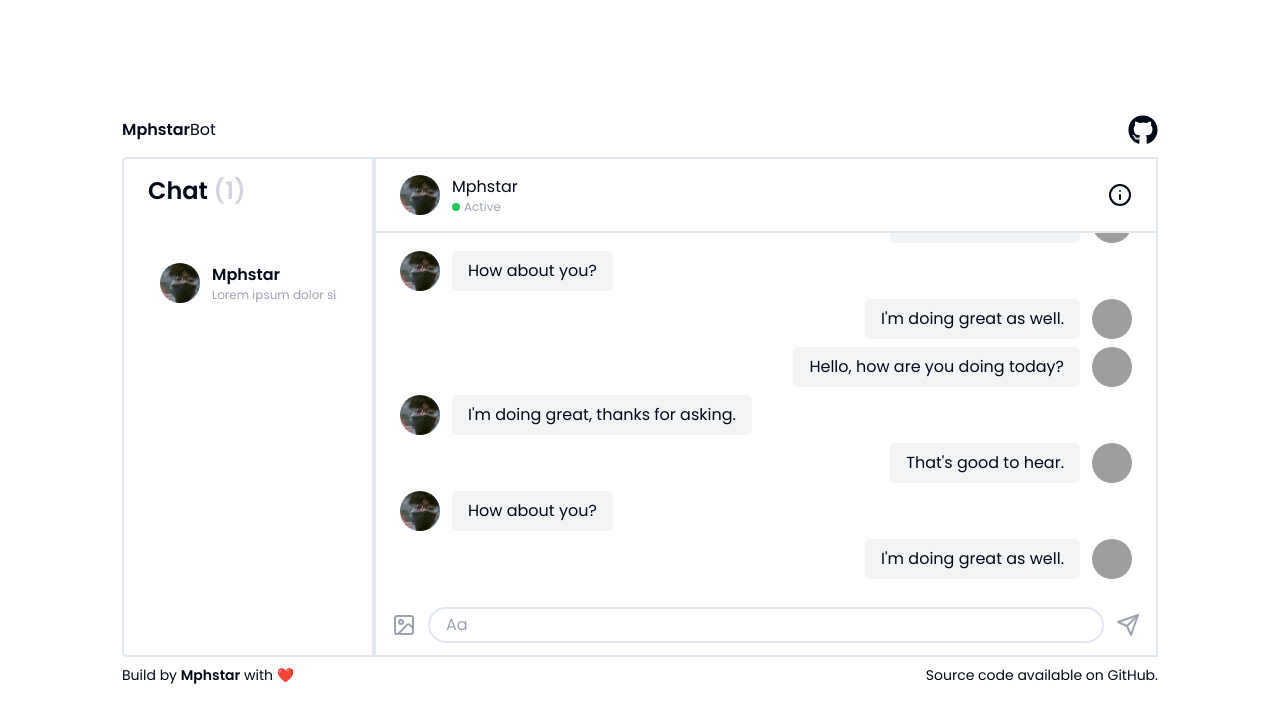
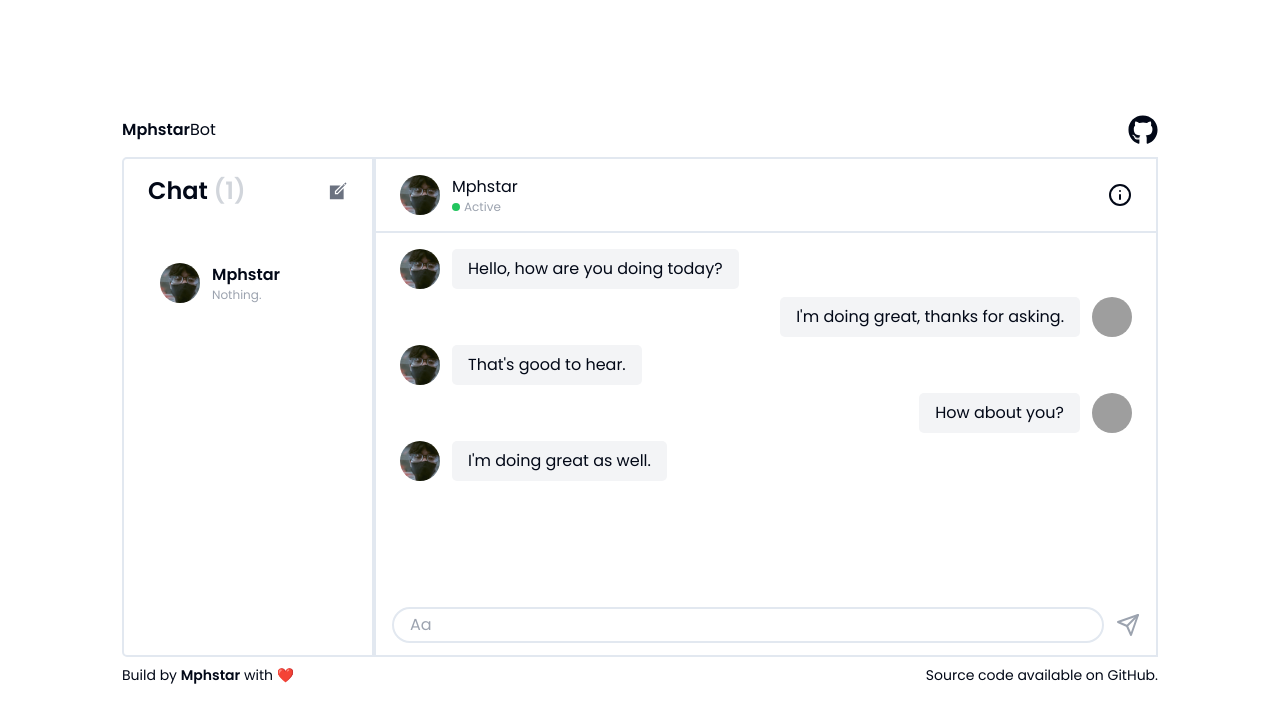
Before and after one commit to mphstar/mphstar-ai, a React (Vite) app: page / in a window 1280 px wide. Shown: the top 722 px of the page. Built offline with nearby package versions, Linux system fonts and the light colour scheme; grey boxes are pictures that could not be loaded.

Commit message:
feat: integrasi ai

```diff
--- a/package.json
+++ b/package.json
@@ -18,6 +18,7 @@
     "react": "^18.2.0",
     "react-dom": "^18.2.0",
     "react-icons": "^5.1.0",
+    "react-markdown": "^9.0.1",
     "tailwind-merge": "^2.3.0",
     "tailwindcss-animate": "^1.0.7"
   },
--- a/src/App.jsx
+++ b/src/App.jsx
@@ -1,14 +1,17 @@
-import { FaFileUpload, FaGithub, FaUser } from "react-icons/fa";
+import { FaGithub, FaUser } from "react-icons/fa";
 import React, { useEffect, useRef, useState } from 'react'
 import { Avatar, AvatarFallback, AvatarImage } from "@/components/ui/avatar";
-import { Delete, Image, Info, Send, Trash } from "lucide-react";
+import { Info, Send, Trash } from "lucide-react";
 import CardChat from "./components/CardChat";
 import chat from "./data/chat";
+import { IoCreateSharp } from "react-icons/io5";
 
 const App = () => {
 
   const ContainerChat = useRef()
   const [image, setImage] = useState()
+  const [loading, setLoading] = useState(false)
+  const [data, setData] = useState(chat)
 
   const handleImage = (e) => {
     setImage(e.target.files[0])
@@ -21,19 +24,56 @@ const App = () => {
   }
 
   useEffect(() => {
-    ContainerChat.current.scrollTop = ContainerChat.current.scrollHeight
+    ContainerChat.current.scrollTo({
+      top: ContainerChat.current.scrollHeight,
+      behavior: 'smooth'
+    })
 
     return () => {
-      ContainerChat.current.scrollTop = ContainerChat.current.scrollHeight
+      ContainerChat.current.scrollTo({
+        top: ContainerChat.current.scrollHeight,
+        behavior: 'smooth'
+      })
     }
 
-  }, [])
+  }, [data])
 
   const handleSubmit = async (e) => {
     e.preventDefault()
     if (fieldChat === "") return
 
-    console.log(image);
+    setLoading(true)
+
+    setData([...data, {
+      imageProfile: "https://github.com/shadcn.png",
+      sender: "me",
+      message: fieldChat,
+    }])
+
+    setFieldChat("")
+
+
+    const res = await fetch("http://localhost:3000/v1/api/chat", {
+      method: 'POST',
+      body: JSON.stringify({
+        text: fieldChat,
+      }),
+      headers: {
+        'Content-Type': 'application/json'
+      }
+    })
+
+    if (res.ok) {
+      const result = await res.json()
+
+      setData((value) => [...value, {
+        imageProfile: "/foto.jpg",
+        sender: "mphstar",
+        message: result.text,
+      }])
+
+      setLoading(false)
+    }
   }
 
   return (
@@ -48,8 +88,9 @@ const App = () => {
 
       <div className="flex flex-col md:flex-row flex-1 md:flex-initial h-[500px] mt-3 border-gray-100 ">
         <div className="hidden md:flex flex-col border-[2px] px-6 py-4 rounded-tl-[5px] rounded-bl-[5px]">
-          <div className="flex flex-row">
-            <p className="font-semibold text-2xl">Chat <span className="text-gray-300 text-2xl">(1)</span></p>
+          <div className="flex flex-row items-center">
+            <p className="font-semibold text-2xl flex-1">Chat <span className="text-gray-300 text-2xl">(1)</span></p>
+            <IoCreateSharp size={20} className="text-gray-500 hover:text-gray-600" />
           </div>
 
           <div className="flex flex-row gap-3 w-[200px] mt-12 hover:bg-gray-100 duration-300 ease-in-out px-3 py-2 cursor-default">
@@ -59,7 +100,7 @@ const App = () => {
             </Avatar>
             <div className="flex flex-col w-full truncate">
               <h1 className="font-semibold">Mphstar</h1>
-              <p className="flex w-full text-xs text-gray-400">Lorem ipsum dolor sit amet consectetur adipisicing elit. Pariatur, commodi.</p>
+              <p className="flex w-full text-xs text-gray-400">Nothing.</p>
             </div>
 
           </div>
@@ -73,22 +114,27 @@ const App = () => {
               </Avatar>
               <div className="flex flex-col w-full truncate">
                 <h1>Mphstar</h1>
-                <p className="flex w-full text-xs text-gray-400 items-center gap-1">
-                  <span className="size-2 bg-green-500 rounded-full">
-                  </span>
-                  Active
-                </p>
+                {loading
+                  ?
+                  <p className="flex w-full text-xs text-gray-400 items-center gap-1">Sedang mengetik...</p>
+                  :
+                  <p className="flex w-full text-xs text-gray-400 items-center gap-1">
+                    <span className="size-2 bg-green-500 rounded-full">
+                    </span>
+                    Active
+                  </p>
+                }
               </div>
 
             </div>
             <div className="flex flex-row">
-              <Info />
+              <a href="https://mphstar.my.id" target="_blank" rel="noopener noreferrer"><Info /></a>
             </div>
           </div>
           <div ref={ContainerChat} className="flex  flex-col h-full overflow-y-auto px-0 md:px-6 py-4 gap-2">
 
-            {chat.map((item, index) => (
-              <CardChat key={index} sender={item.sender} msg={item.message} image={item.imageProfile} />
+            {data.map((item, index) => (
+              <CardChat key={index} sender={item.sender} msg={item.message} image={item.imageProfile} isSending={item.isSending ?? false} />
             ))}
           </div>
           <div className="flex flex-row h-fit py-3 px-0 md:px-4 items-center gap-3 relative">
@@ -100,12 +146,12 @@ const App = () => {
               </div>
               <img className="w-full h-full object-contain" src={URL.createObjectURL(image)} alt="Preview Image" />
             </div>}
-            <label htmlFor="image"><Image className="text-gray-400" /></label>
-            <input onChange={handleImage} className="hidden" accept="image/*" type="file" name="" id="image" />
+            {/* <label htmlFor="image"><Image className="text-gray-400" /></label>
+            <input onChange={handleImage} className="hidden" accept="image/*" type="file" name="" id="image" /> */}
             <form onSubmit={handleSubmit} className="flex-1">
-              <input value={fieldChat} onChange={handleFieldChat} className="border-[2px] rounded-full px-4 py-1 w-full" type="text" name="" placeholder="Aa" id="" />
+              <input disabled={loading} value={fieldChat} onChange={handleFieldChat} className="border-[2px] rounded-full px-4 py-1 w-full" type="text" name="" placeholder={loading ? "Menunggu.." : "Aa"} id="" />
             </form>
-            <Send className="text-gray-400" />
+            <Send onClick={handleSubmit} className="text-gray-400 hover:text-gray-600" />
           </div>
         </div>
       </div>
--- a/src/components/CardChat.jsx
+++ b/src/components/CardChat.jsx
@@ -1,16 +1,19 @@
 import React from 'react'
 import { Avatar, AvatarFallback, AvatarImage } from './ui/avatar'
 import { FaUser } from 'react-icons/fa'
+import ReactMarkdown from 'react-markdown'
 
 const CardChat = ({ sender, msg, image }) => {
     return (
-        <div className={`flex flex-row gap-3 ${sender !== "me" ? 'justify-end' : 'justify-start'}`}>
-            <Avatar className={`${sender !== "me" ? 'order-2' : ''}`}>
+        <div className={`flex flex-row gap-3 ${sender === "me" ? 'justify-end' : 'justify-start'}`}>
+            <Avatar className={`${sender === "me" ? 'order-2' : ''}`}>
                 <AvatarImage src={image} />
                 <AvatarFallback><FaUser /></AvatarFallback>
             </Avatar>
-            <div className={`px-4 py-2 rounded-[5px] bg-gray-100 max-w-[300px] w-fit ${sender !== "me" ? 'order-1' : ''}`}>
-                {msg}
+            <div className={`px-4 py-2  rounded-[5px] bg-gray-100 max-w-[300px] w-fit ${sender === "me" ? 'order-1' : ''}`}>
+                <ReactMarkdown className='whitespace-pre-wrap'>
+                    {msg}
+                </ReactMarkdown>
             </div>
         </div>
     )
--- a/src/data/chat.js
+++ b/src/data/chat.js
@@ -1,54 +1,29 @@
 const chat = [
     {
-        "imageProfile": "https://github.com/shadcn.png",
+        "imageProfile": "/foto.jpg",
         "sender": "mphstar",
         "message": "Hello, how are you doing today?"
     },
     {
-        "imageProfile": "/foto.jpg",
+        "imageProfile": "https://github.com/shadcn.png",
         "sender": "me",
         "message": "I'm doing great, thanks for asking."
     },
     {
-        "imageProfile": "https://github.com/shadcn.png",
+        "imageProfile": "/foto.jpg",
         "sender": "mphstar",
         "message": "That's good to hear."
     },
     {
-        "imageProfile": "/foto.jpg",
+        "imageProfile": "https://github.com/shadcn.png",
         "sender": "me",
         "message": "How about you?"
     },
     {
-        "imageProfile": "https://github.com/shadcn.png",
+        "imageProfile": "/foto.jpg",
         "sender": "mphstar",
         "message": "I'm doing great as well."
     },
-    {
-        "imageProfile": "https://github.com/shadcn.png",
-        "sender": "mphstar",
-        "message": "Hello, how are you doing today?"
-    },
-    {
-        "imageProfile": "/foto.jpg",
-        "sender": "me",
-        "message": "I'm doing great, thanks for asking."
-    },
-    {
-        "imageProfile": "https://github.com/shadcn.png",
-        "sender": "mphstar",
-        "message": "That's good to hear."
-    },
-    {
-        "imageProfile": "/foto.jpg",
-        "sender": "me",
-        "message": "How about you?"
-    },
-    {
-        "imageProfile": "https://github.com/shadcn.png",
-        "sender": "mphstar",
-        "message": "I'm doing great as well."
-    }
 ]
 
 export default chat;
```
Also changed, not shown: 1 other file (tests, documents, lock files or other folders).
